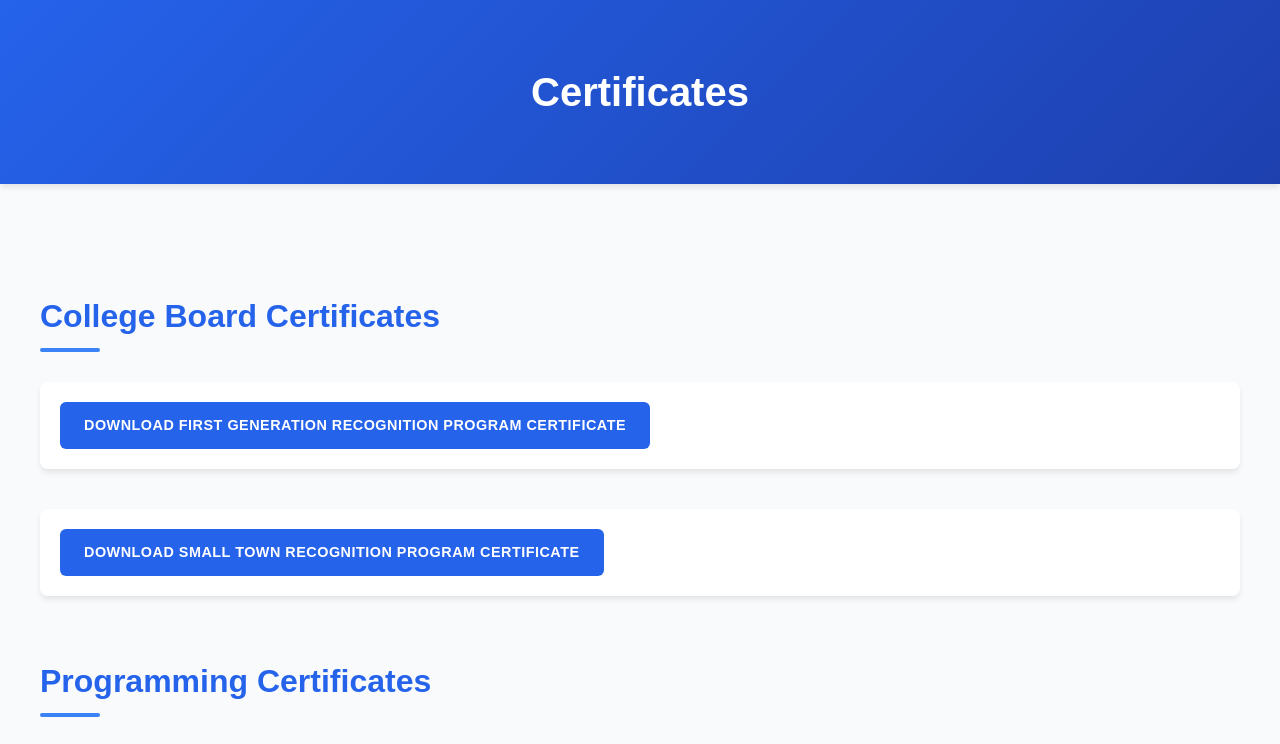
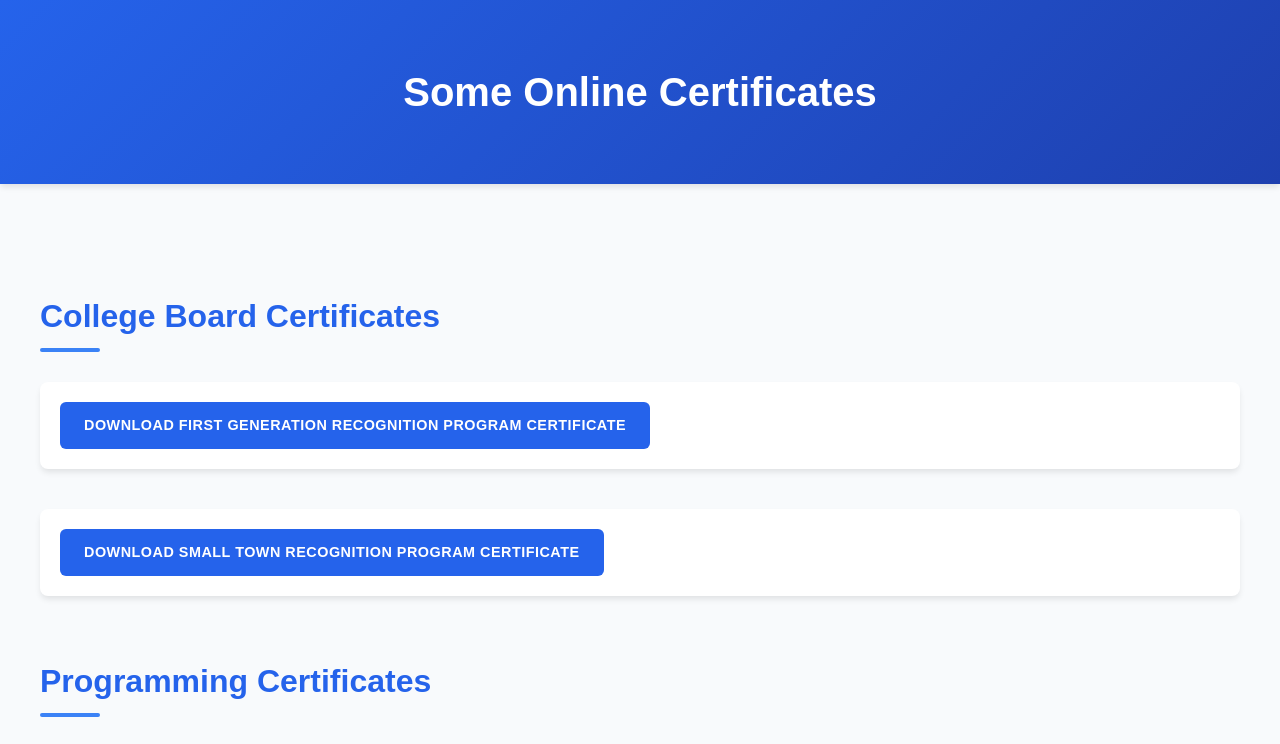
Before and after one commit to gyatmaster3000/gyatmaster3000.github.io, a plain HTML site: page index.html in a window 1280 px wide. Shown: the top 744 px of the page. Drawn offline with Linux system fonts and the light colour scheme.

Commit message:
title wording

```diff
--- a/index.html
+++ b/index.html
@@ -181,7 +181,7 @@
 </head>
 <body>
     <header>
-        <h1>Certificates</h1>
+        <h1>Some Online Certificates</h1>
     </header>
 
     <div class="container">
```
